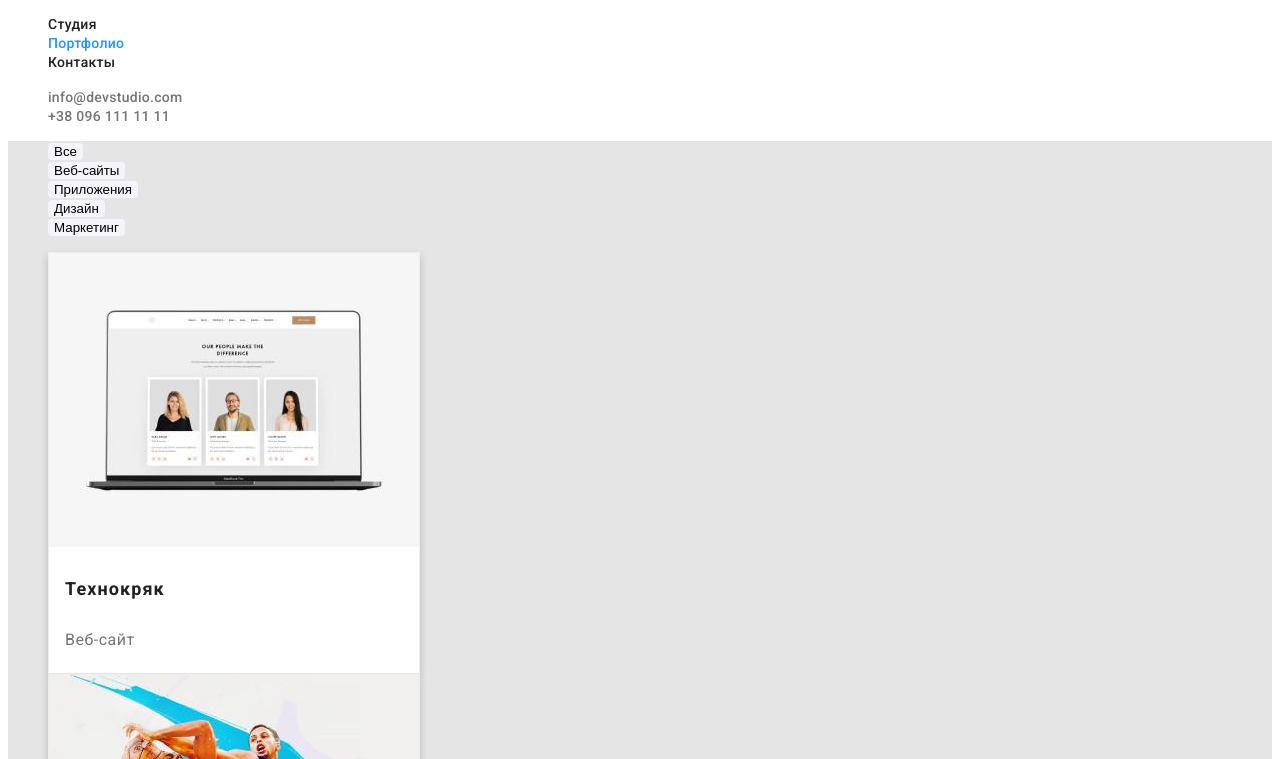
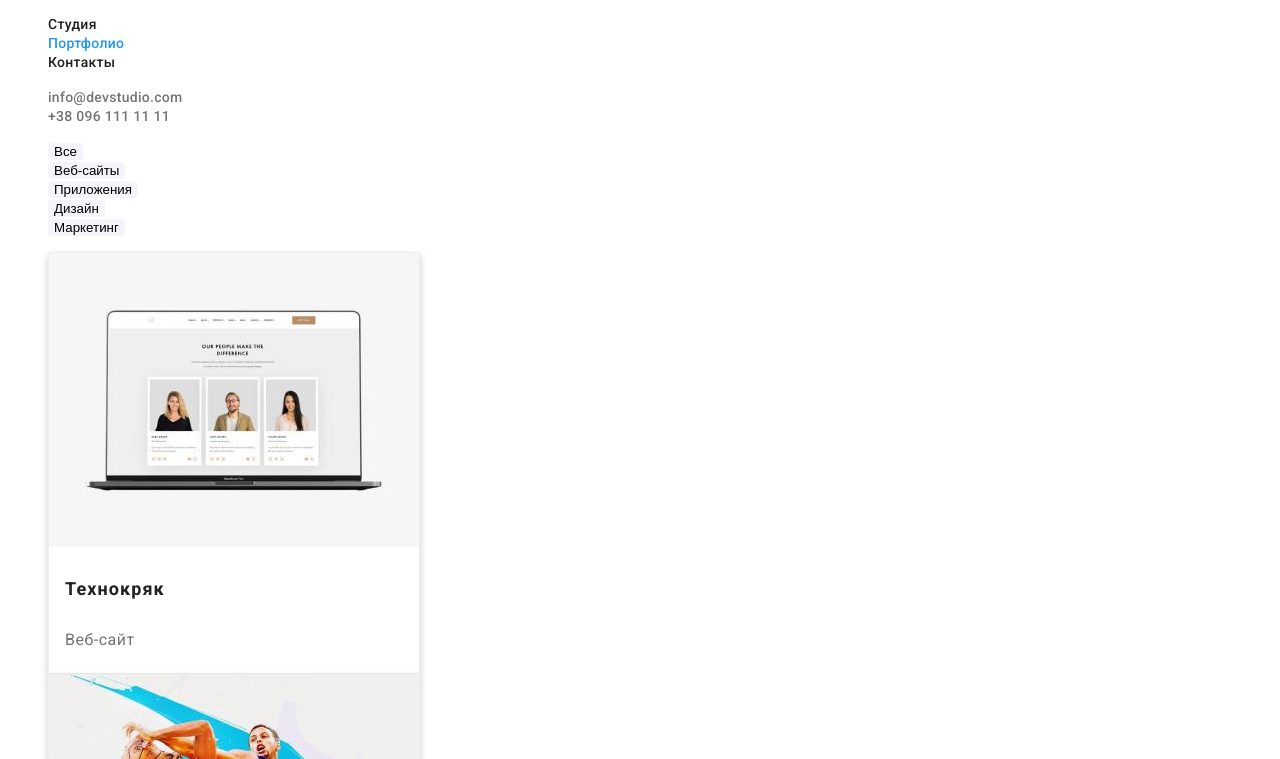
Before and after one commit to george9907/goit-markup-hw-02, a plain HTML site: page portfolio.html in a window 1280 px wide. Shown: the part 41-800 px from the top of the page. Drawn offline with Linux system fonts and the light colour scheme.

Commit message:
Update style.css

```diff
--- a/css/style.css
+++ b/css/style.css
@@ -264,7 +264,7 @@ body {
 /* PORTFOLIO */
 
 .all-pages {
-  background: #e5e5e5;
+  background: white;
 }
 
 .all-pages-list {
```
